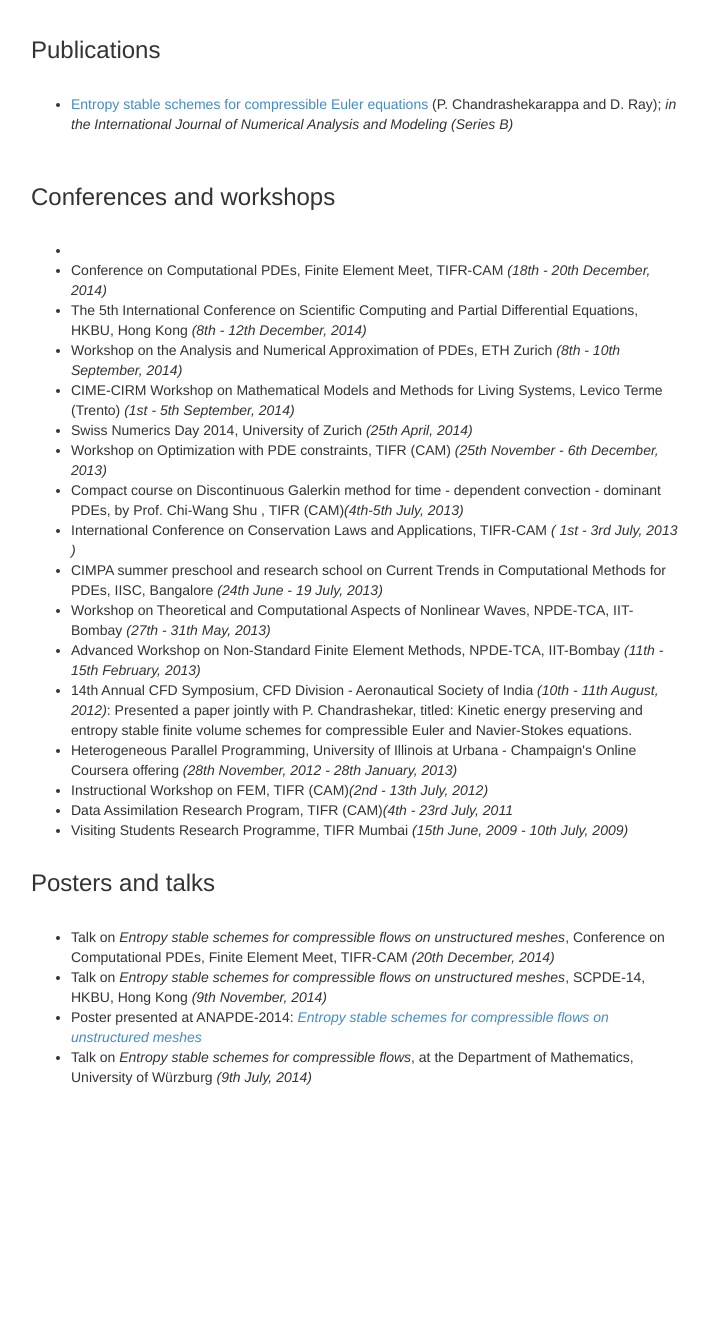
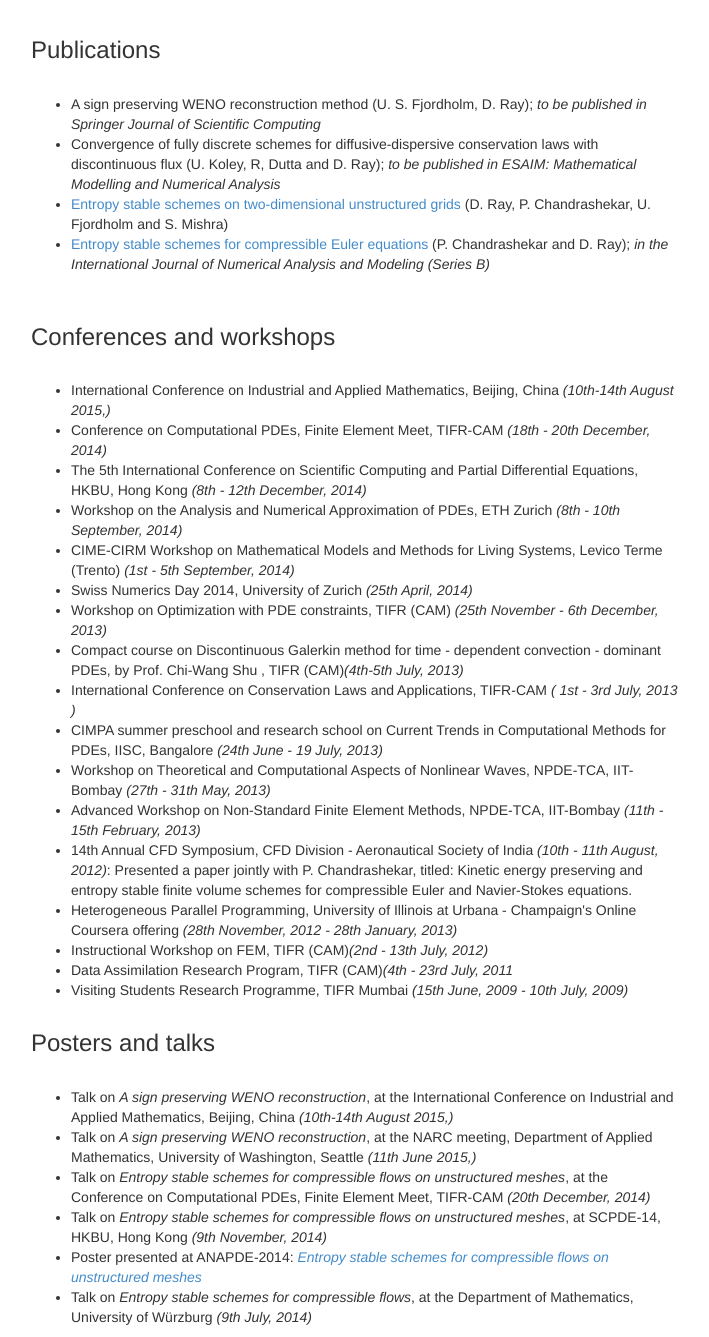
Before and after one commit to deepray/deepray.github.io, a plain HTML site: page research.html in a window 1280 px wide. Shown: the part 459-1796 px from the top of the page, without its empty margins (39-748 px from the left). Before the commit the page ends 1556 px from the top, so only its background shows below. Drawn offline with nearby package versions, Linux system fonts and the light colour scheme.

Commit message:
Updating research

```diff
--- a/research.html
+++ b/research.html
@@ -71,7 +71,10 @@
             <div class="row">
                 <div class="col-md-7">
                     <ul>
-                        <li><a href="http://www.math.ualberta.ca/ijnamb/Volume-4-2013/No-4-13/2013-04-02.pdf">Entropy stable schemes for compressible Euler equations </a>(P. Chandrashekarappa and D. Ray); <i>in the International Journal of Numerical Analysis and Modeling (Series B)</i></li>
+                        <li>A sign preserving WENO reconstruction method (U. S. Fjordholm, D. Ray); <i>to be published in Springer Journal of Scientific Computing</i> </li>
+                        <li>Convergence of fully discrete schemes for diffusive-dispersive conservation laws with discontinuous flux (U. Koley, R, Dutta and D. Ray); <i>to be published in ESAIM: Mathematical Modelling and Numerical Analysis</i></li>
+                        <li><a href="http://www.sam.math.ethz.ch/sam_reports/index.php?id=2014-28">Entropy stable schemes on two-dimensional unstructured grids </a> (D. Ray, P. Chandrashekar, U. Fjordholm and S. Mishra) </li>
+                        <li><a href="http://www.math.ualberta.ca/ijnamb/Volume-4-2013/No-4-13/2013-04-02.pdf">Entropy stable schemes for compressible Euler equations </a>(P. Chandrashekar and D. Ray); <i>in the International Journal of Numerical Analysis and Modeling (Series B)</i></li>
                     </ul>
 
                 </div>
@@ -89,7 +92,7 @@
             <div class="row">
                 <div class="col-md-7">
                     <ul>
-                        <li>
+                        <li>International Conference on Industrial and Applied Mathematics, Beijing, China <i>(10th-14th August 2015,)</i> </li>
                         <li>Conference on Computational PDEs, Finite Element Meet, TIFR-CAM <i>(18th - 20th December, 2014)</i></li>
                         <li>The 5th International Conference on Scientific Computing and Partial Differential Equations, HKBU, Hong Kong <i>(8th - 12th December, 2014)</i> </li>
                         <li>Workshop on the Analysis and Numerical Approximation of PDEs, ETH Zurich <i>(8th - 10th September, 2014)</i></li>
@@ -125,8 +128,10 @@
             <div class="row">
                 <div class="col-md-7">
                     <ul>
-                        <li>Talk on <i>Entropy stable schemes for compressible flows on unstructured meshes</i>, Conference on Computational PDEs, Finite Element Meet, TIFR-CAM <i>(20th December, 2014)</i> </li>
-                        <li>Talk on <i>Entropy stable schemes for compressible flows on unstructured meshes</i>, SCPDE-14, HKBU, Hong Kong <i>(9th November, 2014)</i> </li>
+                        <li>Talk on <i>A sign preserving WENO reconstruction</i>, at the International Conference on Industrial and Applied Mathematics, Beijing, China <i>(10th-14th August 2015,)</i> </li>
+                        <li>Talk on <i>A sign preserving WENO reconstruction</i>, at the NARC meeting, Department of Applied Mathematics, University of Washington, Seattle <i>(11th June 2015,)</i> </li>
+                        <li>Talk on <i>Entropy stable schemes for compressible flows on unstructured meshes</i>, at the Conference on Computational PDEs, Finite Element Meet, TIFR-CAM <i>(20th December, 2014)</i> </li>
+                        <li>Talk on <i>Entropy stable schemes for compressible flows on unstructured meshes</i>, at SCPDE-14, HKBU, Hong Kong <i>(9th November, 2014)</i> </li>
                         <li>Poster presented at ANAPDE-2014: <a href="ANAPDE14_Poster.pdf"><i>Entropy stable schemes for compressible flows on unstructured meshes</i> </a></li>
                         <li>Talk on <i>Entropy stable schemes for compressible flows</i>, at the Department of Mathematics, University of W&uuml;rzburg <i>(9th July, 2014)</i></li>
 
```
